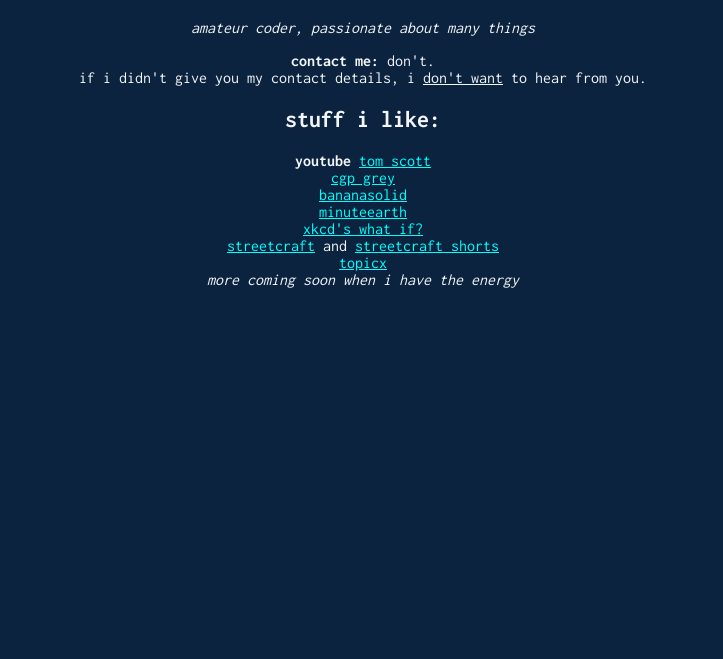
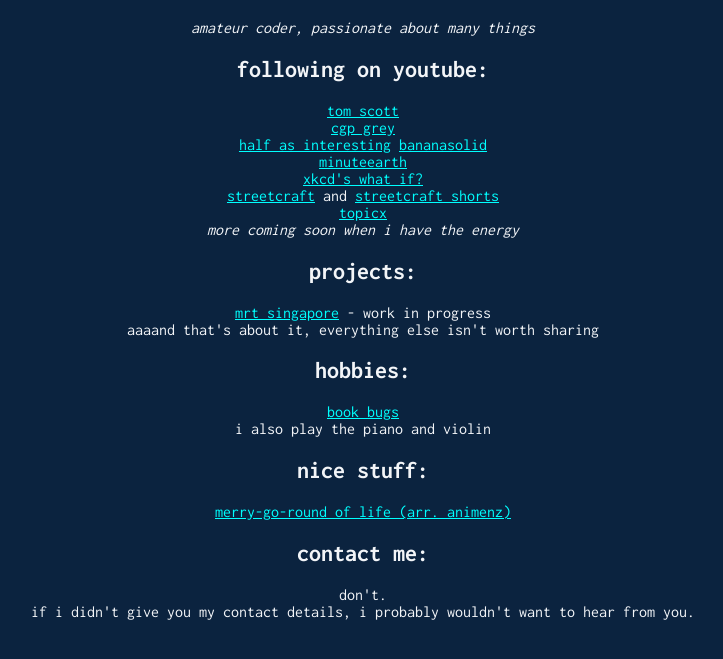
Before and after one commit to gohjy/gohjy.github.io, a plain HTML site: page index.html in a window 1280 px wide. Shown: the part 57-716 px from the top of the page, without its empty margins (277-1000 px from the left). Drawn offline with Linux system fonts and the light colour scheme.

Commit message:
Update index.html

```diff
--- a/index.html
+++ b/index.html
@@ -10,16 +10,12 @@
   <body>
 	<h1>11gohjy</h1>
 	<p><em>Amateur coder, passionate about many things</em></p>
+
+	<h2>Following on YouTube:</h2>
 	<p>
-		<strong>Contact me:</strong>
-		Don't.<br/>
-		If I didn't give you my contact details, I <u>don't want</u> to hear from you.
-	</p>
-	<h2>Stuff I like:</h2>
-	<p>
-		<strong>YouTube</strong>
 		<a href="https://www.youtube.com/@TomScottGo" target="_blank">Tom Scott</a><br/>
 		<a href="https://www.youtube.com/@CGPGrey" target="_blank">CGP Grey</a><br/>
+		<a href="https://www.youtube.com/@halfasinteresting" target="_blank">Half as Interesting</a>
 		<a href="https://www.youtube.com/@bananasolid" target="_blank">bananasolid</a><br/>
 		<a href="https://www.youtube.com/@MinuteEarth" target="_blank">MinuteEarth</a><br/>
 		<a href="https://www.youtube.com/@xkcd_whatif" target="_blank">xkcd's What If?</a><br/>
@@ -29,6 +25,29 @@
 		<em>More coming soon when I have the energy</em>
 	</p>
 
+	<h2>Projects:</h2>
+	<p>
+		<a href="/mrt">MRT Singapore</a> - work in progress<br/>
+		Aaaand that's about it, everything else isn't worth sharing
+	</p>
+
+	<h2>Hobbies:</h2>
+	<p>
+		<a href="https://go.gov.sg/nlb-bookbugs" target="_blank">Book Bugs</a><br/>
+		I also play the piano and violin
+	</p>
+
+	<h2>Nice stuff:</h2>
+	<p>
+		<a href="https://www.youtube.com/watch?v=lB4PRX737-0" target="_blank">Merry-Go-Round of Life (arr. Animenz)</a>
+	</p>
+
+	<h2>Contact me:</h2>
+	<p>
+		Don't.<br/>
+		If I didn't give you my contact details, I probably wouldn't want to hear from you.
+	</p>
+
 
 	</p>
     <!--<script src="script.js"></script>--> <!--script.js not yet created-->
```
